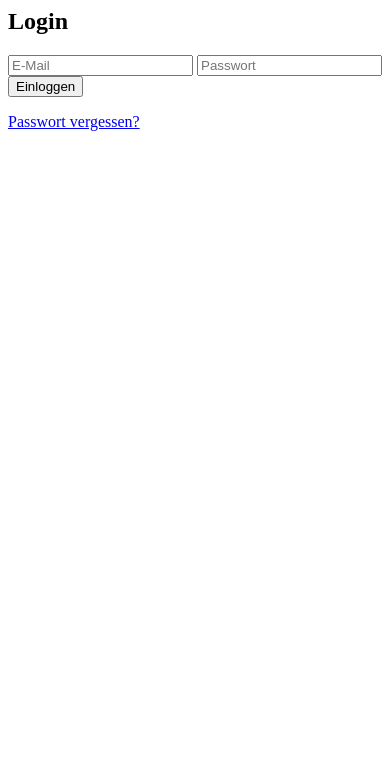
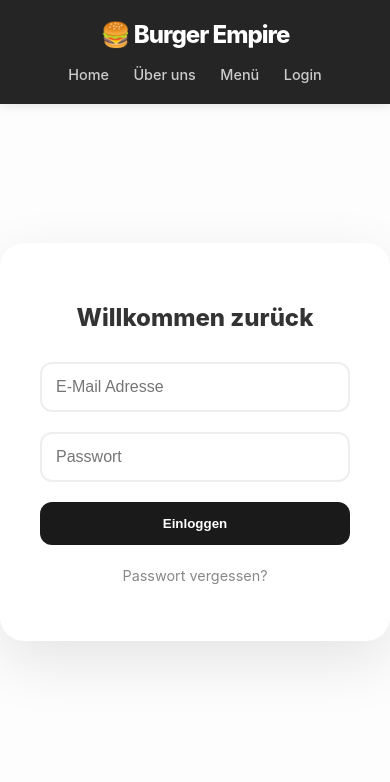
Before and after one commit to Dario123480/Auftrag3, a plain HTML site: page login.html in a window 390 px wide. Drawn offline with Linux system fonts and the light colour scheme.

Commit message:
changed files + changed description

```diff
--- a/login.html
+++ b/login.html
@@ -1,9 +1,33 @@
-<div class="form-container">
-    <h2>Login</h2>
-    <form>
-        <input type="email" placeholder="E-Mail" required>
-        <input type="password" placeholder="Passwort" required>
-        <button type="submit">Einloggen</button>
-    </form>
-    <p><a href="password-forgot.html">Passwort vergessen?</a></p>
-</div>
+<!DOCTYPE html>
+<html lang="de">
+<head>
+    <meta charset="UTF-8">
+    <title>Login | Burger Empire</title>
+    <link rel="stylesheet" href="style.css">
+</head>
+<body>
+    <header>
+        <div class="logo">🍔 Burger Empire</div>
+        <nav>
+            <a href="index.html">Home</a>
+            <a href="about.html">Über uns</a>
+            <a href="produkte.html">Menü</a>
+            <a href="login.html">Login</a>
+        </nav>
+    </header>
+
+    <main class="form-wrapper">
+        <div class="login-card">
+            <h2>Willkommen zurück</h2>
+            <form>
+                <input type="email" placeholder="E-Mail Adresse" required>
+                <input type="password" placeholder="Passwort" required>
+                <button type="submit">Einloggen</button>
+            </form>
+            <p style="text-align: center; margin-top: 20px;">
+                <a href="password-forgot.html" style="color: #888; text-decoration: none; font-size: 0.9rem;">Passwort vergessen?</a>
+            </p>
+        </div>
+    </main>
+</body>
+</html>
--- a/style.css
+++ b/style.css
@@ -1,97 +1,152 @@
 :root {
-    --primary-color: #e67e22; /* Burger-Orange */
-    --dark-color: #2c3e50;
-    --light-gray: #f4f4f4;
+    --accent: #ff9f43;
+    --dark: #1a1a1a;
+    --text: #333;
+    --bg: #fdfdfd;
+    --white: #ffffff;
 }
 
 body {
-    font-family: 'Segoe UI', Tahoma, Geneva, Verdana, sans-serif;
+    font-family: 'Inter', -apple-system, BlinkMacSystemFont, sans-serif;
     margin: 0;
-    line-height: 1.6;
-    background-color: var(--light-gray);
+    background-color: var(--bg);
+    color: var(--text);
 }
 
-/* Header & Navigation (Flexbox) */
 header {
-    background: var(--dark-color);
+    background: rgba(26, 26, 26, 0.95);
+    backdrop-filter: blur(10px);
     color: white;
-    padding: 1rem;
+    padding: 15px 5%;
     display: flex;
     justify-content: space-between;
     align-items: center;
     position: sticky;
     top: 0;
     z-index: 1000;
+    box-shadow: 0 2px 10px rgba(0,0,0,0.1);
+}
+
+.logo {
+    font-size: 1.5rem;
+    font-weight: 800;
+    letter-spacing: -1px;
 }
 
 nav a {
-    color: white;
+    color: #ccc;
     text-decoration: none;
-    margin-left: 15px;
-    font-weight: bold;
+    margin-left: 20px;
+    font-weight: 500;
+    transition: color 0.3s;
 }
 
-/* Raster-Seite (CSS Grid) */
+nav a:hover {
+    color: var(--accent);
+}
+
 .burger-grid {
     display: grid;
-    grid-template-columns: repeat(auto-fit, minmax(280px, 1fr));
-    gap: 20px;
+    grid-template-columns: repeat(auto-fit, minmax(300px, 1fr));
+    gap: 30px;
+    padding: 40px 5%;
+}
+
+.card {
+    background: var(--white);
+    border-radius: 20px;
+    overflow: hidden;
+    box-shadow: 0 10px 30px rgba(0,0,0,0.05);
+    transition: transform 0.4s ease, box-shadow 0.4s ease;
+    border: 1px solid #eee;
+    text-align: left;
+}
+
+.card:hover {
+    transform: translateY(-10px);
+    box-shadow: 0 20px 40px rgba(0,0,0,0.1);
+}
+
+.card img {
+    width: 100%;
+    height: 250px;
+    object-fit: cover;
+}
+
+.card-content {
     padding: 20px;
 }
 
-.card {
-    background: white;
-    border-radius: 10px;
-    overflow: hidden;
-    box-shadow: 0 4px 8px rgba(0,0,0,0.1);
-    text-align: center;
-    transition: transform 0.3s;
+.card h3 {
+    margin: 0 0 10px 0;
+    font-size: 1.4rem;
 }
 
-.card:hover { transform: scale(1.03); }
-
-.card img {
-    width: 100%;
-    height: 200px;
-    object-fit: cover;
+.price {
+    color: var(--accent);
+    font-weight: 700;
+    font-size: 1.2rem;
 }
 
-/* Formulare */
-.form-container {
+.form-wrapper {
+    display: flex;
+    justify-content: center;
+    align-items: center;
+    min-height: 80vh;
+}
+
+.login-card {
+    background: var(--white);
+    padding: 40px;
+    border-radius: 24px;
+    box-shadow: 0 20px 60px rgba(0,0,0,0.1);
+    width: 100%;
     max-width: 400px;
-    margin: 50px auto;
-    background: white;
-    padding: 30px;
-    border-radius: 10px;
+}
+
+.login-card h2 {
+    margin-bottom: 30px;
+    font-weight: 800;
+    text-align: center;
 }
 
 input {
     width: 100%;
-    padding: 10px;
-    margin: 10px 0;
-    border: 1px solid #ddd;
-    border-radius: 5px;
+    padding: 14px;
+    margin-bottom: 20px;
+    border: 2px solid #eee;
+    border-radius: 12px;
+    box-sizing: border-box;
+    font-size: 1rem;
+    transition: border-color 0.3s;
+}
+
+input:focus {
+    outline: none;
+    border-color: var(--accent);
 }
 
 button {
-    background: var(--primary-color);
+    width: 100%;
+    padding: 14px;
+    background: var(--dark);
     color: white;
     border: none;
-    padding: 10px 20px;
-    width: 100%;
+    border-radius: 12px;
+    font-weight: 600;
     cursor: pointer;
-    font-size: 1.1rem;
+    transition: background 0.3s;
 }
 
-/* Responsive Design */
+button:hover {
+    background: var(--accent);
+}
+
 @media (max-width: 768px) {
     header {
         flex-direction: column;
+        padding: 20px;
     }
-    nav {
-        margin-top: 10px;
-    }
-    .burger-grid {
-        grid-template-columns: 1fr; /* Einspaltig auf Mobile */
-    }
+    nav { margin-top: 15px; }
+    nav a { margin: 0 10px; font-size: 0.9rem; }
 }
```
Also changed, not shown: about.html (+40 -0 lines), index.html (+15 -6 lines), password-forgot.html (+30 -0 lines), produkte.html (+45 -4 lines), assets/images/baconburger.jpg (added), assets/images/hero-burger.jpg (added), assets/images/veggie.jpg (added).
